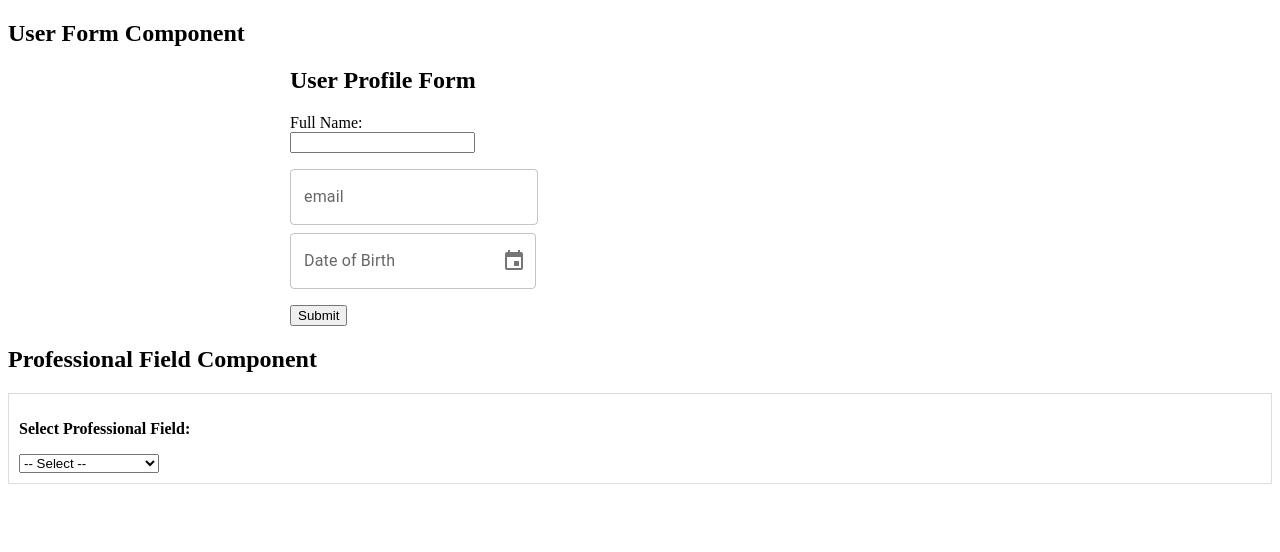
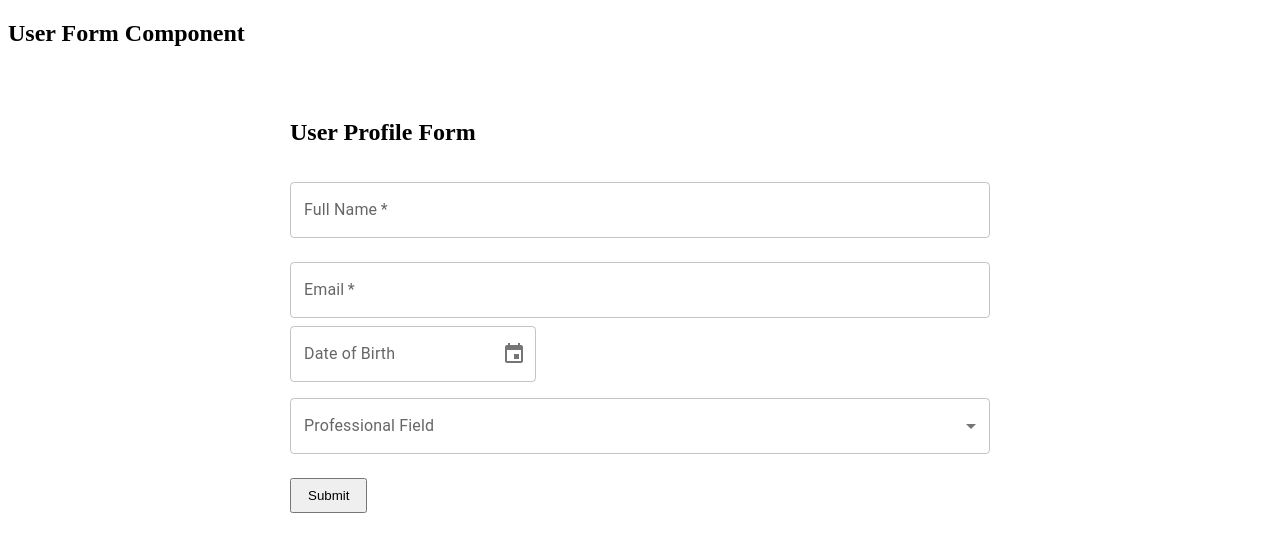
Before and after one commit to dlab-tz/career-app-react, a React (Create React App) app in the folder frontend/: page / in a window 1280 px wide. Shown: the top 552 px of the page. Built offline with nearby package versions, Linux system fonts and the light colour scheme.

Commit message:
Add professional field to UserForm with Material UI

```diff
--- a/frontend/src/App.jsx
+++ b/frontend/src/App.jsx
@@ -1,6 +1,6 @@
 import React from "react";
 import UserForm from "./components/UserForm";
-import ProfessionalField from "./components/ProfessionalField";
+
 
 function App() {
   return (
@@ -8,8 +8,7 @@ function App() {
       <h2>User Form Component</h2>
       <UserForm />
 
-      <h2>Professional Field Component</h2>
-      <ProfessionalField />
+
     </div>
   );
 }
--- a/frontend/src/components/ProfessionalField.jsx
+++ /dev/null
@@ -1,18 +0,0 @@
-// src/components/ProfessionalField.jsx
-import React from 'react';
-
-const ProfessionalField = () => {
-  return (
-    <div style={{ padding: '10px', border: '1px solid #ddd' }}>
-      <p style={{ fontWeight: 'bold' }}>Select Professional Field:</p>
-      <select>
-        <option value="">-- Select --</option>
-        <option value="networking">Networking</option>
-        <option value="web">Web Development</option>
-        <option value="ai">Artificial Intelligence</option>
-      </select>
-    </div>
-  );
-};
-
-export default ProfessionalField;
--- a/frontend/src/components/UserForm.jsx
+++ b/frontend/src/components/UserForm.jsx
@@ -1,6 +1,6 @@
 import React, { useState } from 'react';
-import { TextField } from '@mui/material';
-import{LocalizationProvider} from '@mui/x-date-pickers/LocalizationProvider';
+import { TextField, MenuItem, Select, InputLabel, FormControl } from '@mui/material';
+import { LocalizationProvider } from '@mui/x-date-pickers/LocalizationProvider';
 import { AdapterDateFns } from '@mui/x-date-pickers/AdapterDateFns';
 import { DatePicker } from '@mui/x-date-pickers/DatePicker';
 
@@ -9,6 +9,7 @@ const UserForm = () => {
     name: '',
     email: '',
     DateOfBirth: null,
+    ProfessionalField: '',
   });
 
   const handleChange = (e) => {
@@ -23,39 +24,48 @@ const UserForm = () => {
     e.preventDefault();
     if (!formData.email || !formData.DateOfBirth || formData.DateOfBirth > new Date()) {
       alert('Please fill in Email and Date of Birth correctly');
-    } else
+      return;
+    }
+
     if (!formData.email.includes('@') || !formData.email.includes('.')) {
       alert('Please enter a valid email address');
+      return;
     }
+
     console.log('Submitted:', formData);
-    // TODO: send this formdata to backend via api call
+    // TODO: send this formdata to backend via API call
     // Example: axios.post('/api/user', formData)
   };
 
   return (
-    <div style={{ maxWidth: '700px', margin: 'auto' }}>
+    <div style={{ maxWidth: '700px', margin: 'auto', padding: '2rem' }}>
       <h2>User Profile Form</h2>
       <form onSubmit={handleSubmit}>
-        {/* Name field - others will add their fields below this */}
-        <div style={{ marginBottom: '1rem' }}>
-          <label htmlFor="name">Full Name:</label><br />
-          <input
-            type="text"
-            id="name"
+        {/* Full Name */}
+        <TextField
+          label="Full Name"
+          variant="outlined"
           name="name"
           value={formData.name}
           onChange={handleChange}
+          fullWidth
+          margin="normal"
           required
-          /> <br/>
+        />
+
+        {/* Email */}
         <TextField
-          label="email"
+          label="Email"
           variant="outlined"
           name="email"
           value={formData.email}
           onChange={handleChange}
-          margin='normal'
+          fullWidth
+          margin="normal"
+          required
         />
-          <br />
+
+        {/* Date of Birth */}
         <LocalizationProvider dateAdapter={AdapterDateFns}>
           <DatePicker
             label="Date of Birth"
@@ -67,14 +77,34 @@ const UserForm = () => {
               }));
             }}
             renderInput={(params) => (
-            <TextField {...params} fullWidth margin="normal" variant="outlined" />
+              <TextField {...params} fullWidth margin="normal" variant="outlined" required />
             )}
           />
         </LocalizationProvider>
 
-        </div>
+        {/* Professional Field */}
+        <FormControl fullWidth margin="normal">
+          <InputLabel id="professional-field-label">Professional Field</InputLabel>
+          <Select
+            labelId="professional-field-label"
+            id="professionalField"
+            name="ProfessionalField"
+            value={formData.ProfessionalField}
+            label="Professional Field"
+            onChange={handleChange}
+            required
+          >
+            <MenuItem value="Software Engineering">Software Engineering</MenuItem>
+            <MenuItem value="Telecommunication">Telecommunication</MenuItem>
+            <MenuItem value="Data Science">Data Science</MenuItem>
+            <MenuItem value="Electrical Engineering">Electrical Engineering</MenuItem>
+          </Select>
+        </FormControl>
 
-        <button type="submit">Submit</button>
+        {/* Submit Button */}
+        <button type="submit" style={{ marginTop: '1rem', padding: '0.5rem 1rem' }}>
+          Submit
+        </button>
       </form>
     </div>
   );
```
Lines whose indentation alone changed are shown as unchanged.
